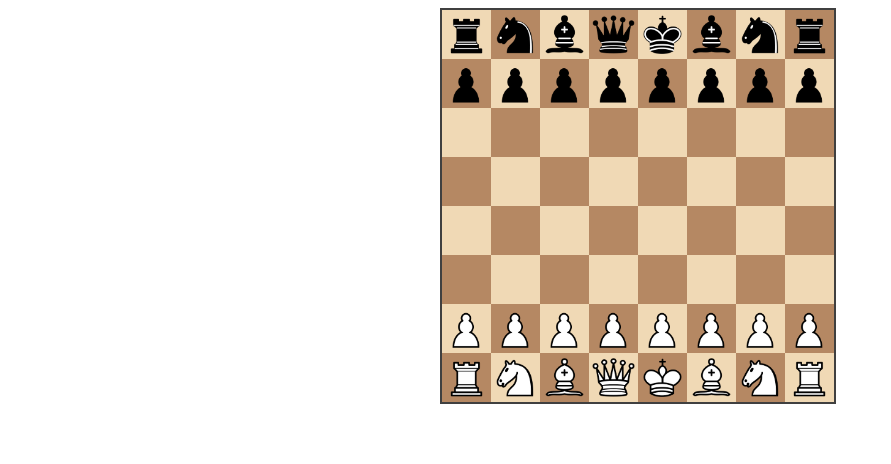
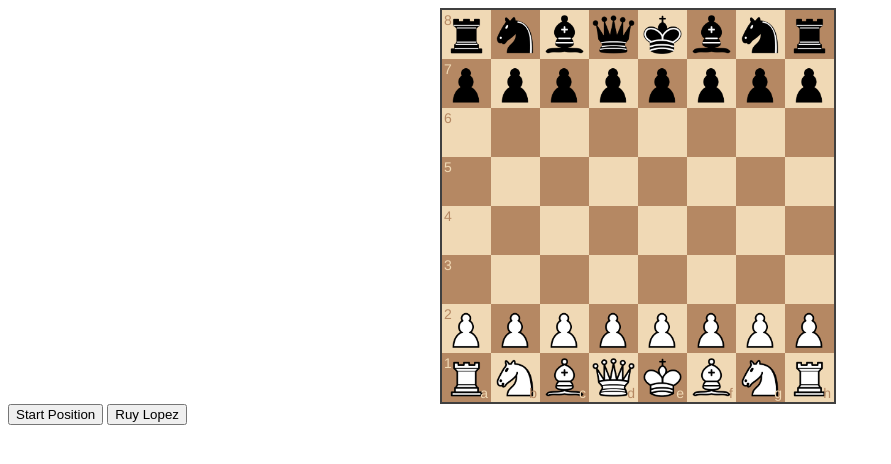
Before and after one commit to timnirmal/Chess-AI-Sliit, a website: page index.html in a window 1280 px wide. Shown: the whole page, without its empty margins (0-891 px from the left). Drawn offline with Linux system fonts and the light colour scheme.

```diff
--- a/index.html
+++ b/index.html
@@ -9,12 +9,22 @@
 
 <div id="board" class="board"></div>
 
+<button id="startPositionBtn">Start Position</button>
+<button id="ruyLopezBtn">Ruy Lopez</button>
+
 <script src="chessboardjs/jquery/jquery-3.2.1.min.js"></script>
 <script src="chessboardjs/js/chess.js"></script>
 <script src="chessboardjs/js/chessboard-0.3.0.js"></script>
 <script src="script.js"></script>
+
 <script>
+    $('#startPositionBtn').on('click', board.start)
 
+    $('#ruyLopezBtn').on('click', function () {
+        var ruyLopez = 'r1bqkbnr/pppp1ppp/2n5/1B2p3/4P3/5N2/PPPP1PPP/RNBQK2R'
+        board.position(ruyLopez)
+    })
 </script>
+
 </body>
 </html>
--- a/script.js
+++ b/script.js
@@ -23,17 +23,6 @@
 var config = {
     position: 'start',
     draggable: true,
-    orientation: 'white', //Change Orientation (Player Plays Black/White)
-    showNotation: false, //Show Notation true/false
-    dropOffBoard: 'trash', //Drop off board 'trash'/'snapback'
-
-    //Change move speed
-    moveSpeed: 'slow',
-    snapbackSpeed: 500,
-    snapSpeed: 100,
-
-    // You can check other configuration on
-    //https://chessboardjs.com/examples#1000
 };
 
 board = ChessBoard('board', config);
```
Also changed, not shown: style.css (line endings or trailing spaces).
